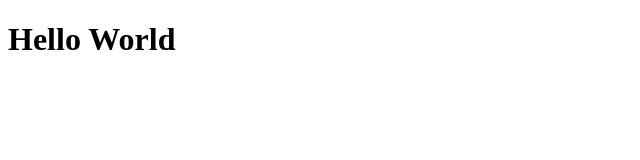
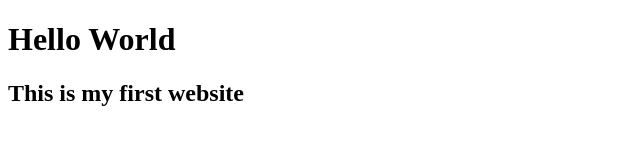
Before and after one commit to jerryraynelson3/jerryraynelson3.github.io, a plain HTML site: page wwr/index.html in a window 1280 px wide. Shown: the whole page, without its empty margins (0-640 px from the left). Drawn offline with Linux system fonts and the light colour scheme.

Commit message:
added subheading

```diff
--- a/wwr/index.html
+++ b/wwr/index.html
@@ -8,5 +8,6 @@
 </head>
 <body>
      <H1>Hello World</H1>
+     <h2>This is my first website</h2>
 </body>
 </html>
```
